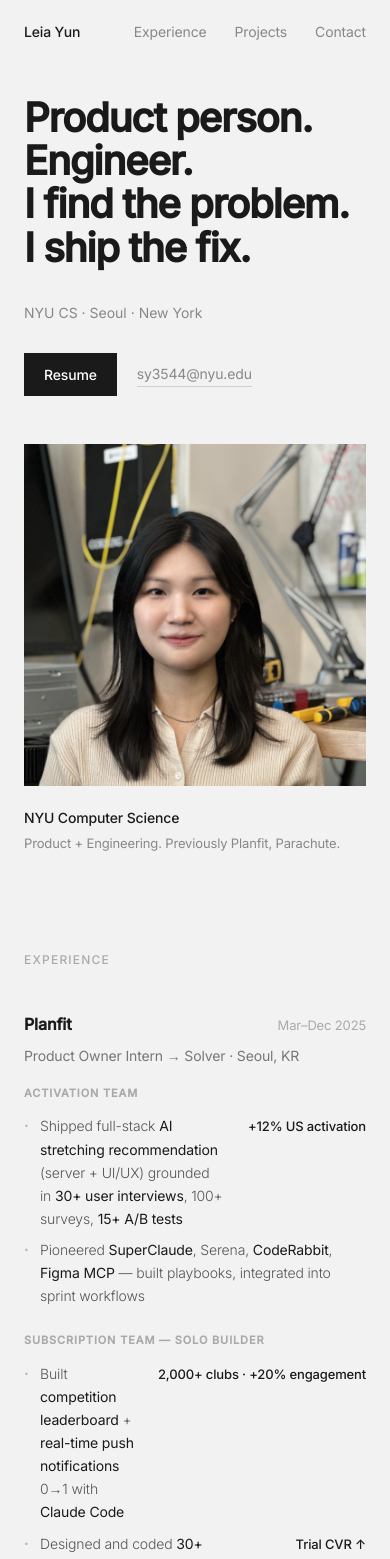
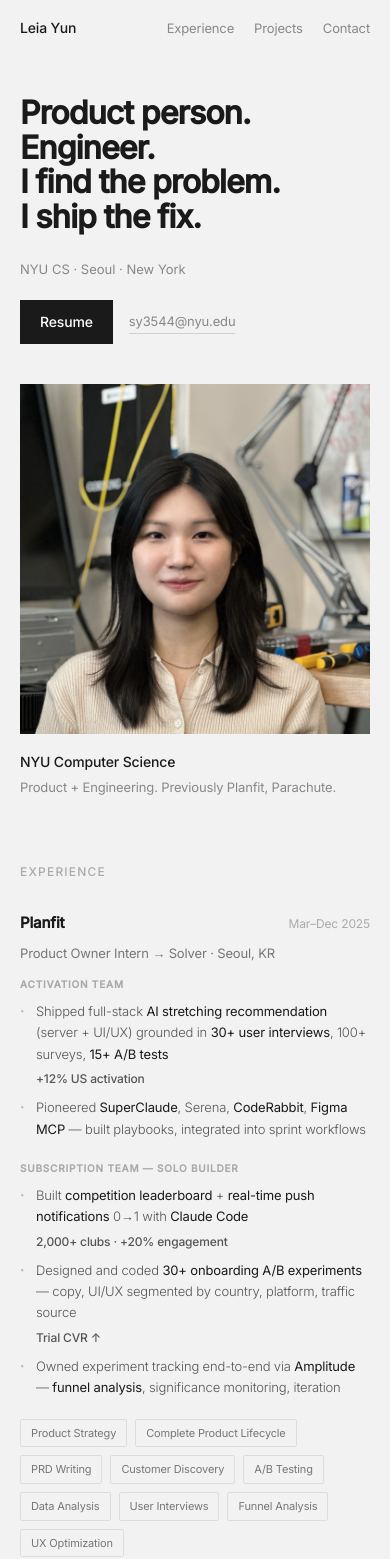
Before and after one commit to yunLeia/personal_website_leiayun, a React (Vite) app: page / in a window 390 px wide. Shown: the top 1559 px of the page. Built offline with nearby package versions, Linux system fonts and the light colour scheme.

Commit message:
mobile friendly

```diff
--- a/src/App.tsx
+++ b/src/App.tsx
@@ -9,7 +9,7 @@ function App() {
   return (
     <>
       <Nav />
-      <div className="max-w-[1100px] mx-auto px-6">
+      <div className="max-w-[1100px] mx-auto px-6 max-sm:px-5">
         <Hero />
         <Experience />
         <Skills />
--- a/src/components/sections/Contact.tsx
+++ b/src/components/sections/Contact.tsx
@@ -2,19 +2,19 @@ import { CONTACTS } from '../../lib/constants';
 
 export default function Contact() {
   return (
-    <footer id="contact" className="pt-24 pb-16 text-center">
+    <footer id="contact" className="pt-24 max-sm:pt-16 pb-16 max-sm:pb-12 text-center">
       <div className="flex justify-center items-center gap-1.5 flex-wrap">
         {CONTACTS.map((link, i) => (
           <span key={link.label} className="flex items-center gap-1.5">
             <a
               href={link.href}
               {...(link.external ? { target: '_blank', rel: 'noopener noreferrer' } : {})}
-              className="text-[14px] text-[#888] no-underline transition-colors duration-150 hover:text-[#1a1a1a]"
+              className="text-[14px] max-sm:text-[13px] text-[#888] no-underline transition-colors duration-150 hover:text-[#1a1a1a]"
             >
               {link.label}
             </a>
             {i < CONTACTS.length - 1 && (
-              <span className="text-[14px] text-[#ccc] mx-2">·</span>
+              <span className="text-[14px] max-sm:text-[13px] text-[#ccc] mx-2 max-sm:mx-1.5">·</span>
             )}
           </span>
         ))}
--- a/src/components/sections/Experience.tsx
+++ b/src/components/sections/Experience.tsx
@@ -23,14 +23,16 @@ function BulletList({ bullets }: { bullets: Bullet[] }) {
       {bullets.map((b, i) => (
         <li
           key={i}
-          className="text-[14px] leading-[1.65] text-[#555] font-light pl-4 relative before:content-['·'] before:absolute before:left-0 before:text-[#bbb] before:font-bold flex justify-between gap-6"
+          className="text-[14px] max-sm:text-[13px] leading-[1.65] text-[#555] font-light pl-4 relative before:content-['·'] before:absolute before:left-0 before:text-[#bbb] before:font-bold"
         >
-          <span className="flex-1">{highlightKeywords(b.text, b.keywords)}</span>
-          {b.metric && (
-            <span className="text-[13px] font-medium text-[#1a1a1a] whitespace-nowrap shrink-0 self-start mt-0.5">
-              {b.metric}
-            </span>
-          )}
+          <div className="flex justify-between gap-6 max-sm:flex-col max-sm:gap-1">
+            <span className="flex-1">{highlightKeywords(b.text, b.keywords)}</span>
+            {b.metric && (
+              <span className="text-[13px] max-sm:text-[12px] font-medium text-[#1a1a1a] whitespace-nowrap shrink-0 max-sm:pl-0 max-sm:text-[#555]">
+                {b.metric}
+              </span>
+            )}
+          </div>
         </li>
       ))}
     </ul>
@@ -43,7 +45,7 @@ function SkillTags({ skills }: { skills: string[] }) {
       {skills.map((skill) => (
         <span
           key={skill}
-          className="text-[12px] text-[#777] border border-[#ddd] px-2.5 py-1 rounded-sm"
+          className="text-[12px] max-sm:text-[11px] text-[#777] border border-[#ddd] px-2.5 py-1 rounded-sm"
         >
           {skill}
         </span>
@@ -59,27 +61,27 @@ export default function Experience() {
     <section
       id="experience"
       ref={ref}
-      className={`mb-28 transition-all duration-700 ${visible ? 'opacity-100 translate-y-0' : 'opacity-0 translate-y-4'}`}
+      className={`mb-28 max-sm:mb-20 transition-all duration-700 ${visible ? 'opacity-100 translate-y-0' : 'opacity-0 translate-y-4'}`}
     >
-      <div className="text-[12px] font-medium text-[#aaa] tracking-[0.1em] uppercase mb-10">
+      <div className="text-[12px] font-medium text-[#aaa] tracking-[0.1em] uppercase mb-10 max-sm:mb-7">
         Experience
       </div>
-      <div className="flex flex-col gap-12">
+      <div className="flex flex-col gap-12 max-sm:gap-10">
         {EXPERIENCE.map((exp) => (
           <div key={exp.company}>
             <div className="flex justify-between items-baseline mb-1.5">
-              <span className="text-[16px] font-semibold text-[#1a1a1a]">{exp.company}</span>
-              <span className="text-[13px] text-[#aaa]">{exp.date}</span>
+              <span className="text-[16px] max-sm:text-[15px] font-semibold text-[#1a1a1a]">{exp.company}</span>
+              <span className="text-[13px] max-sm:text-[12px] text-[#aaa]">{exp.date}</span>
             </div>
-            <div className="text-[14px] text-[#777] mb-4">
+            <div className="text-[14px] max-sm:text-[13px] text-[#777] mb-4 max-sm:mb-3">
               {exp.role} · {exp.location}
             </div>
 
             {exp.subTeams && (
-              <div className="flex flex-col gap-6">
+              <div className="flex flex-col gap-6 max-sm:gap-5">
                 {exp.subTeams.map((team) => (
                   <div key={team.label}>
-                    <div className="text-[11px] font-semibold text-[#aaa] tracking-[0.08em] uppercase mb-3">
+                    <div className="text-[11px] max-sm:text-[10px] font-semibold text-[#aaa] tracking-[0.08em] uppercase mb-3 max-sm:mb-2">
                       {team.label}
                     </div>
                     <BulletList bullets={team.bullets} />
--- a/src/components/sections/Hero.tsx
+++ b/src/components/sections/Hero.tsx
@@ -11,20 +11,20 @@ export default function Hero() {
   };
 
   return (
-    <section className="min-h-screen flex items-center py-20 max-lg:py-24">
-      <div className="flex w-full gap-16 max-lg:flex-col max-lg:gap-12">
+    <section className="min-h-screen flex items-center py-20 max-sm:py-16 max-sm:min-h-0 max-sm:pt-24">
+      <div className="flex w-full gap-16 max-lg:flex-col max-lg:gap-10">
         {/* Left column */}
         <div className="w-3/5 flex flex-col justify-center max-lg:w-full">
           <div className="animate-fade-in">
-            <h1 className="text-[56px] font-bold leading-[1.08] text-[#1a1a1a] tracking-[-0.03em] max-md:text-[40px]">
+            <h1 className="text-[56px] max-lg:text-[44px] max-sm:text-[32px] font-bold leading-[1.08] text-[#1a1a1a] tracking-[-0.03em]">
               {HERO.lines.map((line, i) => (
                 <span key={i} className="block">
                   {line}
                 </span>
               ))}
             </h1>
-            <p className="text-[14px] text-[#888] mt-8 tracking-normal">{HERO.tag}</p>
-            <div className="flex items-center gap-5 mt-7">
+            <p className="text-[14px] max-sm:text-[13px] text-[#888] mt-8 max-sm:mt-6 tracking-normal">{HERO.tag}</p>
+            <div className="flex items-center gap-5 mt-7 max-sm:mt-5 max-sm:flex-wrap max-sm:gap-4">
               <a
                 href={SITE.resume}
                 target="_blank"
@@ -35,7 +35,7 @@ export default function Hero() {
               </a>
               <button
                 onClick={handleCopyEmail}
-                className="text-[14px] text-[#888] bg-transparent border-0 border-b border-[#d0d0d0] pb-px cursor-pointer transition-colors duration-150 hover:text-[#1a1a1a] p-0 font-[inherit]"
+                className="text-[14px] max-sm:text-[13px] text-[#888] bg-transparent border-0 border-b border-[#d0d0d0] pb-px cursor-pointer transition-colors duration-150 hover:text-[#1a1a1a] p-0 font-[inherit]"
               >
                 {copied ? 'Copied!' : SITE.email}
               </button>
@@ -44,13 +44,13 @@ export default function Hero() {
         </div>
 
         {/* Right column */}
-        <div className="w-2/5 flex flex-col max-lg:w-full max-lg:max-w-sm">
+        <div className="w-2/5 flex flex-col max-lg:w-full">
           <img
             src={SITE.photo}
             alt={SITE.name}
-            className="flex-1 min-h-[400px] max-lg:min-h-[300px] object-cover grayscale-[20%]"
+            className="w-full min-h-[400px] max-lg:min-h-[300px] max-sm:min-h-[250px] max-sm:max-h-[350px] object-cover grayscale-[20%]"
           />
-          <div className="mt-5">
+          <div className="mt-5 max-sm:mt-4">
             <div className="text-[14px] font-medium text-[#1a1a1a]">
               {HERO.bio.title}
             </div>
--- a/src/components/sections/Nav.tsx
+++ b/src/components/sections/Nav.tsx
@@ -8,16 +8,16 @@ const NAV_LINKS = [
 
 export default function Nav() {
   return (
-    <nav className="fixed top-0 left-0 w-full z-50 px-6 py-5 flex justify-between items-center">
+    <nav className="fixed top-0 left-0 w-full z-50 px-6 max-sm:px-5 py-5 max-sm:py-4 flex justify-between items-center">
       <a href="#" className="text-[14px] font-medium text-[#1a1a1a] no-underline">
         {SITE.name}
       </a>
-      <div className="flex gap-7">
+      <div className="flex gap-7 max-sm:gap-5">
         {NAV_LINKS.map((link) => (
           <a
             key={link.href}
             href={link.href}
-            className="text-[14px] text-[#888] no-underline transition-colors duration-150 hover:text-[#1a1a1a]"
+            className="text-[14px] max-sm:text-[13px] text-[#888] no-underline transition-colors duration-150 hover:text-[#1a1a1a]"
           >
             {link.label}
           </a>
--- a/src/components/sections/Projects.tsx
+++ b/src/components/sections/Projects.tsx
@@ -8,32 +8,50 @@ export default function Projects() {
     <section
       id="projects"
       ref={ref}
-      className={`mb-28 transition-all duration-700 ${visible ? 'opacity-100 translate-y-0' : 'opacity-0 translate-y-4'}`}
+      className={`mb-28 max-sm:mb-20 transition-all duration-700 ${visible ? 'opacity-100 translate-y-0' : 'opacity-0 translate-y-4'}`}
     >
-      <div className="text-[12px] font-medium text-[#aaa] tracking-[0.1em] uppercase mb-10">
+      <div className="text-[12px] font-medium text-[#aaa] tracking-[0.1em] uppercase mb-10 max-sm:mb-7">
         Projects
       </div>
       <div className="flex flex-col">
         {PROJECTS.map((proj, i) => (
           <div
             key={proj.name}
-            className={`flex items-baseline justify-between gap-6 py-4 border-b border-[#e4e4e4] transition-colors duration-150 hover:bg-[#ebebeb] px-3 -mx-3 max-sm:flex-col max-sm:gap-1.5 ${
+            className={`py-4 max-sm:py-3.5 border-b border-[#e4e4e4] transition-colors duration-150 hover:bg-[#ebebeb] px-3 -mx-3 ${
               i === 0 ? 'border-t border-t-[#e4e4e4]' : ''
             }`}
           >
+            {/* Desktop: single row */}
+            <div className="flex items-baseline justify-between gap-6 max-sm:hidden">
               <div className="flex items-baseline gap-3">
                 <span className="text-[14px] font-medium text-[#1a1a1a]">
                   {proj.name}
                 </span>
                 <span className="text-[12px] text-[#aaa]">{proj.sub}</span>
               </div>
-            <span className="text-[14px] text-[#888] font-light flex-1 max-sm:flex-none">
+              <span className="text-[14px] text-[#888] font-light flex-1">
                 {proj.desc}
               </span>
               <span className="text-[14px] font-semibold text-[#1a1a1a] whitespace-nowrap">
                 {proj.metric}
               </span>
             </div>
+            {/* Mobile: stacked */}
+            <div className="hidden max-sm:block">
+              <div className="flex items-baseline justify-between gap-2 mb-1">
+                <span className="text-[13px] font-medium text-[#1a1a1a]">
+                  {proj.name}
+                </span>
+                <span className="text-[13px] font-semibold text-[#1a1a1a] whitespace-nowrap">
+                  {proj.metric}
+                </span>
+              </div>
+              <div className="text-[12px] text-[#888] font-light">
+                {proj.desc}
+              </div>
+              <div className="text-[11px] text-[#aaa] mt-0.5">{proj.sub}</div>
+            </div>
+          </div>
         ))}
       </div>
     </section>
--- a/src/components/sections/Skills.tsx
+++ b/src/components/sections/Skills.tsx
@@ -7,19 +7,23 @@ export default function Skills() {
   return (
     <section
       ref={ref}
-      className={`mb-28 transition-all duration-700 ${visible ? 'opacity-100 translate-y-0' : 'opacity-0 translate-y-4'}`}
+      className={`mb-28 max-sm:mb-20 transition-all duration-700 ${visible ? 'opacity-100 translate-y-0' : 'opacity-0 translate-y-4'}`}
     >
-      <div className="text-[12px] font-medium text-[#aaa] tracking-[0.1em] uppercase mb-10">
+      <div className="text-[12px] font-medium text-[#aaa] tracking-[0.1em] uppercase mb-10 max-sm:mb-7">
         Skills
       </div>
-      <div className="flex flex-col gap-5">
+      <div className="flex flex-col gap-5 max-sm:gap-4">
         {SKILLS.map((group) => (
-          <div key={group.category} className="flex flex-wrap items-baseline gap-x-1.5">
-            <span className="text-[13px] font-medium text-[#aaa] mr-3">
+          <div key={group.category}>
+            <span className="text-[13px] max-sm:text-[12px] font-medium text-[#aaa] block mb-1.5 sm:hidden">
+              {group.category}
+            </span>
+            <div className="flex flex-wrap items-baseline gap-x-1.5">
+              <span className="text-[13px] font-medium text-[#aaa] mr-3 max-sm:hidden">
                 {group.category}
               </span>
               {group.values.map((val, i) => (
-              <span key={val} className="text-[14px] text-[#555]">
+                <span key={val} className="text-[14px] max-sm:text-[13px] text-[#555]">
                   {val}
                   {i < group.values.length - 1 && (
                     <span className="text-[#ccc] mx-1.5">·</span>
@@ -27,6 +31,7 @@ export default function Skills() {
                 </span>
               ))}
             </div>
+          </div>
         ))}
       </div>
     </section>
```
Lines whose indentation alone changed are shown as unchanged.
